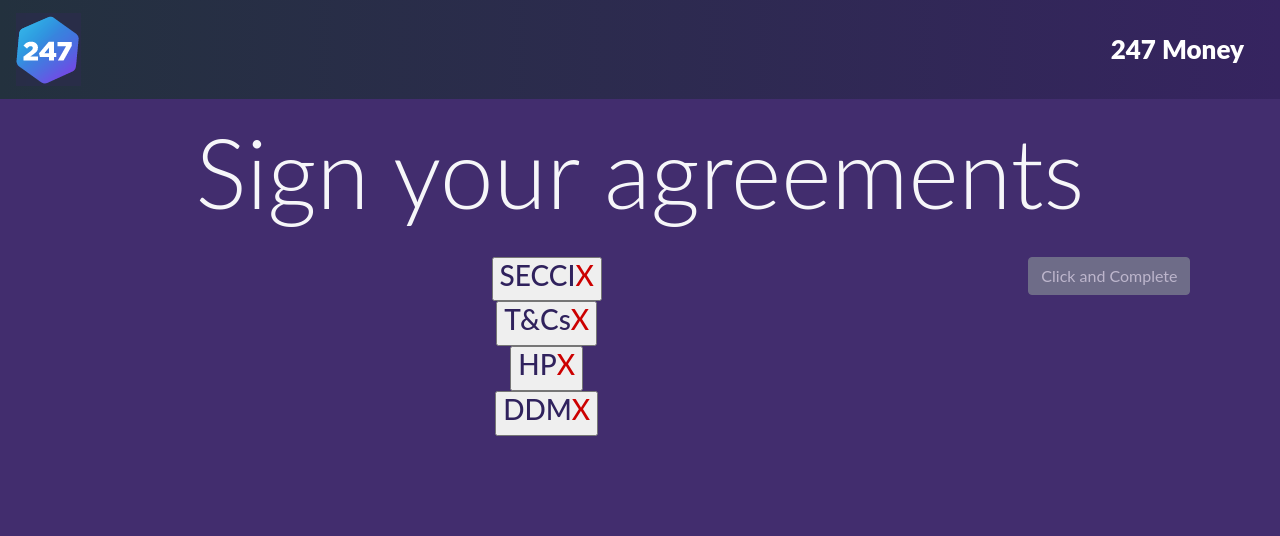
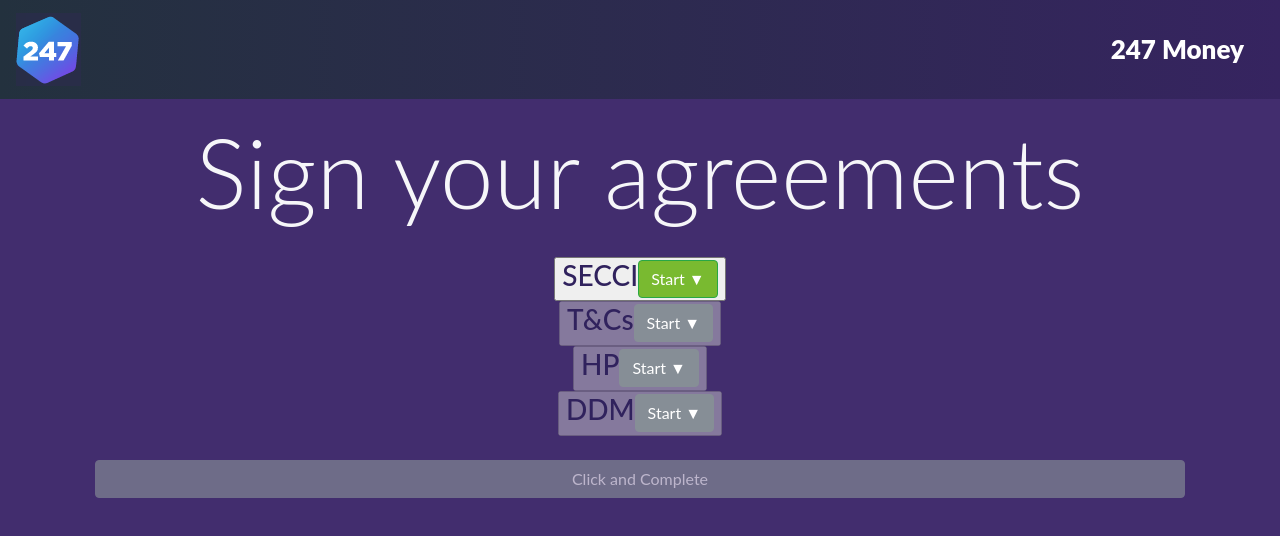
Before and after one commit to callumevans/esign-prototype, an Angular app: page /signAgreement in a window 1280 px wide. Shown: the top 536 px of the page. Built offline with nearby package versions, Linux system fonts and the light colour scheme.

Commit message:
updated the accordions to open and close automatically

```diff
--- a/src/app/signAgreement/signAgreement.component.html
+++ b/src/app/signAgreement/signAgreement.component.html
@@ -1,95 +1,136 @@
 <div class="container">
-
     <h1 class="display-1">Sign your agreements</h1>
     <br/>
-<div class="row">
-    <div class="col-md-10">
-        <ngb-accordion [closeOthers]="true" activeIds="static-1">
-            <ngb-panel>
+    <ngb-accordion [closeOthers]="true" activeIds="static-1" #acc="ngbAccordion">
+        <ngb-panel id="secciPanel">
             <ng-template ngbPanelTitle>
                 <h3>
                     SECCI
+                    <button class="btn agreementButton" [ngClass]="{'btn-success': !SECCIagreementComplete, 'btn-light': SECCIagreementComplete }">
+                                {{ !SECCIagreementComplete ? 'Start ' : '' }}{{ acc.activeIds == 'secciPanel' ? '&#9650;' : '&#9660;' }}</button>
                     <span *ngIf="SECCIagreementComplete" class="agreementTick">&#10004;</span>
-                            <span *ngIf="!SECCIagreementComplete" class="agreementCross">X</span>
                 </h3>
 
             </ng-template>
             <ng-template ngbPanelContent>
                 <div class="agreement">
                     {{ agreementBody }}
+                    <div>
+                        <strong>Signed:</strong>
+                        <div class="card text-center" style="height: 76px;">
+                            <div class="card-body">
+                                <p class="card-text" style="font-family: 'Brush Script MT'; font-size: 24px;">{{ SECCIagreementComplete ? 'J. Bloggs' : '' }}</p>
+                            </div>
+                        </div>
+                    </div>
                     <div class="checkbox">
                         <label>
-                                    <input type="checkbox" [checked]="SECCIagreementComplete" (change)="setSECCIagreement(!SECCIagreementComplete)"><strong> I Agree I have read the document.</strong>
+                            <input type="checkbox" [checked]="SECCIagreementComplete" (change)="setSECCIagreement(!SECCIagreementComplete, acc)"><strong> I Agree I have read the document.</strong>
                         </label>
                     </div>
                 </div>
             </ng-template>
         </ngb-panel>
-            <ngb-panel>
+        <ngb-panel [disabled]="!SECCIagreementComplete" id="tncPanel">
             <ng-template ngbPanelTitle>
                 <h3>
                     T&Cs
-                            <span *ngIf="TnCsagreementComplete"  class="agreementTick">&#10004;</span>
-                            <span *ngIf="!TnCsagreementComplete" class="agreementCross">X</span>
+                    <button class="btn agreementButton" [ngClass]="{
+                                    'btn-success': SECCIagreementComplete && !TnCsagreementComplete,
+                                    'btn-light': TnCsagreementComplete,
+                                    'btn-secondary': !SECCIagreementComplete }">
+                                {{ !TnCsagreementComplete ? 'Start ' : '' }}{{ acc.activeIds == 'tncPanel' ? '&#9650;' : '&#9660;' }}</button>
+                    <span *ngIf="TnCsagreementComplete" class="agreementTick">&#10004;</span>
                 </h3>
             </ng-template>
             <ng-template ngbPanelContent>
                 <div class="agreement">
                     {{ agreementBody }}
+                    <div>
+                        <strong>Signed:</strong>
+                        <div class="card text-center" style="height: 76px;">
+                            <div class="card-body">
+                                <p class="card-text" style="font-family: 'Brush Script MT'; font-size: 24px;">{{ TnCsagreementComplete ? 'J. Bloggs' : '' }}</p>
+                            </div>
+                        </div>
+                    </div>
                     <div class="checkbox">
                         <label>
-                                    <input type="checkbox" [checked]="TnCsagreementComplete" (change)="setTnCsagreement(!TnCsagreementComplete)"><strong> I Agree I have read the document.</strong>
+                                    <input type="checkbox" [checked]="TnCsagreementComplete" (change)="setTnCsagreement(!TnCsagreementComplete, acc)"><strong> I Agree I have read the document.</strong>
                                 </label>
                     </div>
                 </div>
             </ng-template>
         </ngb-panel>
-            <ngb-panel>
+        <ngb-panel [disabled]="!TnCsagreementComplete" id="hpPanel">
             <ng-template ngbPanelTitle>
                 <h3>
                     HP
-                            <span *ngIf="HPagreementComplete"  class="agreementTick">&#10004;</span>
-                            <span *ngIf="!HPagreementComplete" class="agreementCross">X</span>
+                    <button class="btn agreementButton" [ngClass]="{
+                                'btn-success': TnCsagreementComplete && !HPagreementComplete,
+                                'btn-light': HPagreementComplete,
+                                'btn-secondary': !TnCsagreementComplete }">
+                            {{ !HPagreementComplete ? 'Start ' : '' }}{{ acc.activeIds == 'hpPanel' ? '&#9650;' : '&#9660;' }}</button>
+                    <span *ngIf="HPagreementComplete" class="agreementTick">&#10004;</span>
                 </h3>
             </ng-template>
             <ng-template ngbPanelContent>
                 <div class="agreement">
                     {{ agreementBody }}
+                    <div>
+                        <strong>Signed:</strong>
+                        <div class="card text-center" style="height: 76px;">
+                            <div class="card-body">
+                                <p class="card-text" style="font-family: 'Brush Script MT'; font-size: 24px;">{{ HPagreementComplete ? 'J. Bloggs' : '' }}</p>
+                            </div>
+                        </div>
+                    </div>
                     <div class="checkbox">
                         <label>
-                                    <input type="checkbox" [checked]="HPagreementComplete" (change)="setHPagreement(!HPagreementComplete)"><strong> I Agree I have read the document.</strong>
+                                    <input type="checkbox" [checked]="HPagreementComplete" (change)="setHPagreement(!HPagreementComplete, acc)"><strong> I Agree I have read the document.</strong>
                                 </label>
                     </div>
                 </div>
             </ng-template>
         </ngb-panel>
-            <ngb-panel>
+        <ngb-panel [disabled]="!HPagreementComplete" id="ddmPanel">
             <ng-template ngbPanelTitle>
                 <h3>
                     DDM
-                            <span *ngIf="DDMagreementComplete"  class="agreementTick">&#10004;</span>
-                            <span *ngIf="!DDMagreementComplete" class="agreementCross">X</span>
+                    <button class="btn agreementButton" [ngClass]="{
+                                'btn-success': HPagreementComplete && !DDMagreementComplete,
+                                'btn-light': DDMagreementComplete,
+                                'btn-secondary': !HPagreementComplete }">
+                            {{ !DDMagreementComplete ? 'Start ' : '' }}{{ acc.activeIds == 'ddmPanel' ? '&#9650;' : '&#9660;' }}</button>
+                    <span *ngIf="DDMagreementComplete" class="agreementTick">&#10004;</span>
                 </h3>
             </ng-template>
             <ng-template ngbPanelContent>
                 <div class="agreement">
                     {{ agreementBody }}
+                    <div>
+                        <strong>Signed:</strong>
+                        <div class="card text-center" style="height: 76px;">
+                            <div class="card-body">
+                                <p class="card-text" style="font-family: 'Brush Script MT'; font-size: 24px;">{{ DDMagreementComplete ? 'J. Bloggs' : '' }}</p>
+                            </div>
+                        </div>
+                    </div>
                     <div class="checkbox">
                         <label>
-                                    <input type="checkbox" [checked]="DDMagreementComplete" (change)="setDDMagreement(!DDMagreementComplete)"><strong> I Agree I have read the document.</strong>
+                            <input
+                                type="checkbox"
+                                [checked]="DDMagreementComplete"
+                                (change)="setDDMagreement(!DDMagreementComplete)" />
+                                <strong> I Agree I have read the document.</strong>
                         </label>
                     </div>
                 </div>
             </ng-template>
         </ngb-panel>
     </ngb-accordion>
-    </div>
-    <div class="col-md-2">
-        <button class="btn"
-            [ngClass]="{'btn-success': completeButtonEnabled, 'btn-secondary': !completeButtonEnabled}"
-            [attr.disabled]="!completeButtonEnabled == true ? true : null"
-            (click)="complete()">Click and Complete</button>
-    </div>
-</div>
+    <br/>
+    <button class="btn btn-block" [ngClass]="{'btn-success': completeButtonEnabled, 'btn-secondary': !completeButtonEnabled}"
+        [attr.disabled]="!completeButtonEnabled == true ? true : null" (click)="complete()">Click and Complete</button>
 
 </div>
--- a/src/app/signAgreement/signAgreement.component.ts
+++ b/src/app/signAgreement/signAgreement.component.ts
@@ -14,6 +14,8 @@
     TnCsagreementComplete = false;
     HPagreementComplete = false;
     DDMagreementComplete = false;
+    timeout: any; // NodeJS.Timer;
+    accordion: any;
 
     complete(): void {
       if (this.completeButtonEnabled) {
@@ -21,31 +23,23 @@
       }
     }
 
-    setSECCIagreement(val): void {
+    setSECCIagreement(val, acc): void {
       this.SECCIagreementComplete = val;
-      this.enableContinueButton();
+      this.timeout = setTimeout(() => acc.toggle('tncPanel'), 500);
     }
 
-    setTnCsagreement(val): void {
+    setTnCsagreement(val, acc): void {
       this.TnCsagreementComplete = val;
-      this.enableContinueButton();
+      this.timeout = setTimeout(() => acc.toggle('hpPanel'), 500);
     }
 
-    setHPagreement(val): void {
+    setHPagreement(val, acc): void {
       this.HPagreementComplete = val;
-      this.enableContinueButton();
+      this.timeout = setTimeout(() => acc.toggle('ddmPanel'), 500);
     }
 
     setDDMagreement(val): void {
       this.DDMagreementComplete = val;
-      this.enableContinueButton();
-    }
-
-    enableContinueButton(): void {
-      this.completeButtonEnabled =
-          this.SECCIagreementComplete &&
-          this.TnCsagreementComplete &&
-          this.HPagreementComplete &&
-          this.DDMagreementComplete;
+      this.completeButtonEnabled = val;
     }
 }
--- a/src/app/signAgreement/signAgreement.style.css
+++ b/src/app/signAgreement/signAgreement.style.css
@@ -8,12 +8,16 @@
     color: #0C0;
 }
 
-.agreementCross{
+.agreementButton{
     float: right;
-    color: #C00;
 }
 
 h3 {
     color: #30225d;
     text-align: left;
 }
+
+.agreement{
+    color: black;
+    text-align: left;
+}
--- a/src/app/transitionPage/transition.component.ts
+++ b/src/app/transitionPage/transition.component.ts
@@ -1,6 +1,4 @@
 import { Component, OnInit, OnDestroy } from '@angular/core';
-
-import { Observable } from 'rxjs/Rx';
 
 @Component({
     selector: 'transition',
```
Lines whose indentation alone changed are shown as unchanged.
